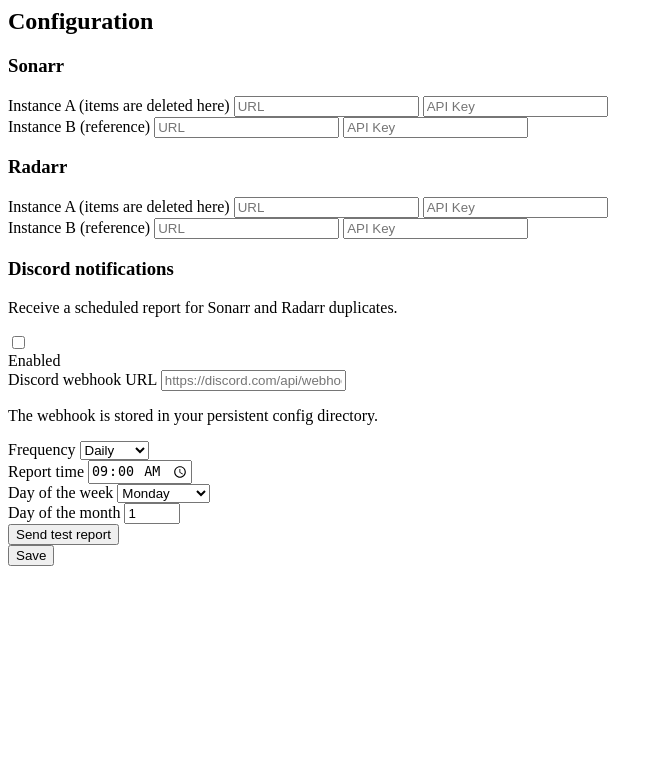
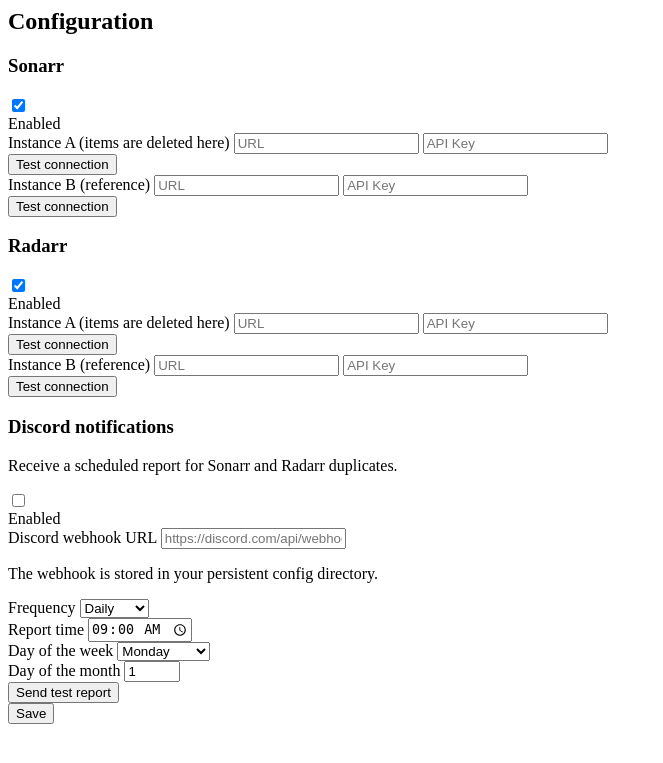
Before and after one commit to Maomao63/arr-stack-manager, a FastAPI app: page /settings in a window 1280 px wide. Shown: the top 763 px of the page, without its empty margins (0-663 px from the left). Run offline with FastAPI, Linux system fonts and the light colour scheme.

Commit message:
Add integration toggles and connection tests

```diff
--- a/main.py
+++ b/main.py
@@ -21,10 +21,12 @@
 NOTIFICATION_STATE_FILE = os.path.join(CONFIG_DIR, "notification_state.json")
 
 DEFAULT_CONFIG = {
+    "sonarr_enabled": True,
     "sonarr_a_url": "",
     "sonarr_a_api": "",
     "sonarr_b_url": "",
     "sonarr_b_api": "",
+    "radarr_enabled": True,
     "radarr_a_url": "",
     "radarr_a_api": "",
     "radarr_b_url": "",
@@ -92,10 +94,12 @@
         monthday = "1"
 
     return {
+        "sonarr_enabled": form.get("sonarr_enabled") == "true",
         "sonarr_a_url": str(form.get("sonarr_a_url", "")).strip(),
         "sonarr_a_api": str(form.get("sonarr_a_api", "")).strip(),
         "sonarr_b_url": str(form.get("sonarr_b_url", "")).strip(),
         "sonarr_b_api": str(form.get("sonarr_b_api", "")).strip(),
+        "radarr_enabled": form.get("radarr_enabled") == "true",
         "radarr_a_url": str(form.get("radarr_a_url", "")).strip(),
         "radarr_a_api": str(form.get("radarr_a_api", "")).strip(),
         "radarr_b_url": str(form.get("radarr_b_url", "")).strip(),
@@ -138,6 +142,20 @@
     return data
 
 
+def test_arr_connection(url, api_key):
+    if not url or not api_key:
+        return False
+    try:
+        response = requests.get(
+            f"{url.rstrip('/')}/api/v3/system/status",
+            headers={"X-Api-Key": api_key},
+            timeout=10,
+        )
+        return response.status_code == 200
+    except requests.RequestException:
+        return False
+
+
 def delete_api(url, api_key, endpoint, item_id):
     try:
         response = requests.delete(
@@ -174,6 +192,8 @@
 
 
 def get_sonarr_duplicate_titles(config):
+    if not config.get("sonarr_enabled", True):
+        return None
     required = (
         config["sonarr_a_url"],
         config["sonarr_a_api"],
@@ -195,6 +215,8 @@
 
 
 def get_radarr_duplicate_titles(config):
+    if not config.get("radarr_enabled", True):
+        return None
     required = (
         config["radarr_a_url"],
         config["radarr_a_api"],
@@ -230,15 +252,20 @@
         datetime.now().strftime("%Y-%m-%d %H:%M"),
         "",
     ]
-    try:
-        lines.extend(format_report_section("Sonarr", get_sonarr_duplicate_titles(config)))
-    except (requests.RequestException, ValueError) as error:
-        lines.append(f"**Sonarr:** Check failed ({error})")
-    lines.append("")
-    try:
-        lines.extend(format_report_section("Radarr", get_radarr_duplicate_titles(config)))
-    except (requests.RequestException, ValueError) as error:
-        lines.append(f"**Radarr:** Check failed ({error})")
+    if config.get("sonarr_enabled", True):
+        try:
+            lines.extend(format_report_section("Sonarr", get_sonarr_duplicate_titles(config)))
+        except (requests.RequestException, ValueError) as error:
+            lines.append(f"**Sonarr:** Check failed ({error})")
+    if config.get("sonarr_enabled", True) and config.get("radarr_enabled", True):
+        lines.append("")
+    if config.get("radarr_enabled", True):
+        try:
+            lines.extend(format_report_section("Radarr", get_radarr_duplicate_titles(config)))
+        except (requests.RequestException, ValueError) as error:
+            lines.append(f"**Radarr:** Check failed ({error})")
+    if not config.get("sonarr_enabled", True) and not config.get("radarr_enabled", True):
+        lines.append("No applications are enabled.")
     return "\n".join(lines)
 
 
@@ -351,7 +378,7 @@
 
 @app.get("/", response_class=HTMLResponse)
 async def read_root():
-    return HTMLResponse(content=env.get_template("index.html").render())
+    return HTMLResponse(content=env.get_template("index.html").render(load_config()))
 
 
 @app.get("/settings", response_class=HTMLResponse)
@@ -368,6 +395,8 @@
 @app.get("/sonarr-data", response_class=HTMLResponse)
 async def sonarr_data():
     config = load_config()
+    if not config.get("sonarr_enabled", True):
+        return HTMLResponse("<div class='text-slate-400'>Sonarr is disabled in Settings.</div>")
     series_a = fetch_api(config["sonarr_a_url"], config["sonarr_a_api"], "series")
     series_b = fetch_api(config["sonarr_b_url"], config["sonarr_b_api"], "series")
     if not series_a or not series_b:
@@ -406,6 +435,8 @@
 @app.get("/radarr-data", response_class=HTMLResponse)
 async def radarr_data():
     config = load_config()
+    if not config.get("radarr_enabled", True):
+        return HTMLResponse("<div class='text-slate-400'>Radarr is disabled in Settings.</div>")
     movies_a = fetch_api(config["radarr_a_url"], config["radarr_a_api"], "movie")
     movies_b = fetch_api(config["radarr_b_url"], config["radarr_b_api"], "movie")
     if not movies_a or not movies_b:
@@ -434,8 +465,12 @@
 async def delete_item(app_type: str, item_id: int, title: str = "Unknown"):
     config = load_config()
     if app_type == "sonarr":
+        if not config.get("sonarr_enabled", True):
+            return HTMLResponse("<div class='text-red-400'>Sonarr is disabled in Settings.</div>", status_code=400)
         url, api_key, endpoint = config["sonarr_a_url"], config["sonarr_a_api"], "series"
     elif app_type == "radarr":
+        if not config.get("radarr_enabled", True):
+            return HTMLResponse("<div class='text-red-400'>Radarr is disabled in Settings.</div>", status_code=400)
         url, api_key, endpoint = config["radarr_a_url"], config["radarr_a_api"], "movie"
     else:
         return HTMLResponse("<div class='text-red-400'>Unsupported application</div>", status_code=400)
@@ -466,3 +501,16 @@
     return HTMLResponse(
         "<div class='text-emerald-400 font-semibold'>Discord test report sent successfully.</div>"
     )
+
+
+@app.post("/test-arr-connection/{app_type}/{instance}", response_class=HTMLResponse)
+async def test_connection(app_type: str, instance: str, request: Request):
+    if app_type not in {"sonarr", "radarr"} or instance not in {"a", "b"}:
+        return HTMLResponse("<span class='text-red-400 font-semibold'>Connection failed</span>")
+    form = await request.form()
+    url = str(form.get(f"{app_type}_{instance}_url", "")).strip()
+    api_key = str(form.get(f"{app_type}_{instance}_api", "")).strip()
+    connected = await asyncio.to_thread(test_arr_connection, url, api_key)
+    if connected:
+        return HTMLResponse("<span class='text-emerald-400 font-semibold'>Connected</span>")
+    return HTMLResponse("<span class='text-red-400 font-semibold'>Connection failed</span>")
```
Also changed, not shown: templates/index.html (+12 -0 lines), templates/settings.html (+49 -12 lines), README.md.
